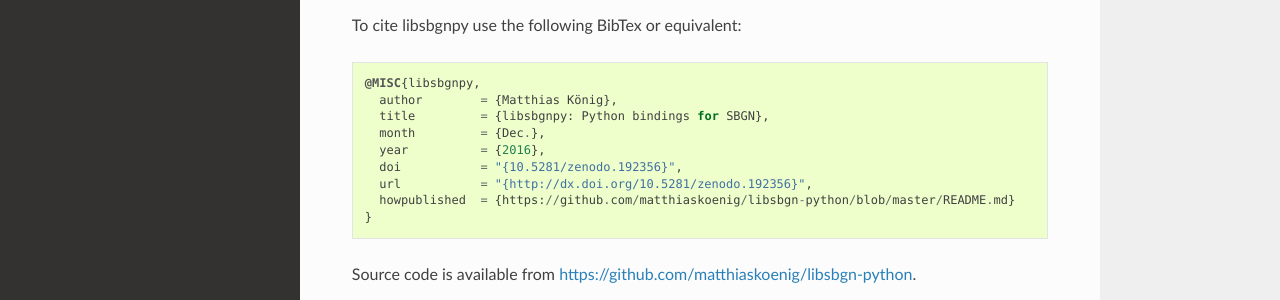
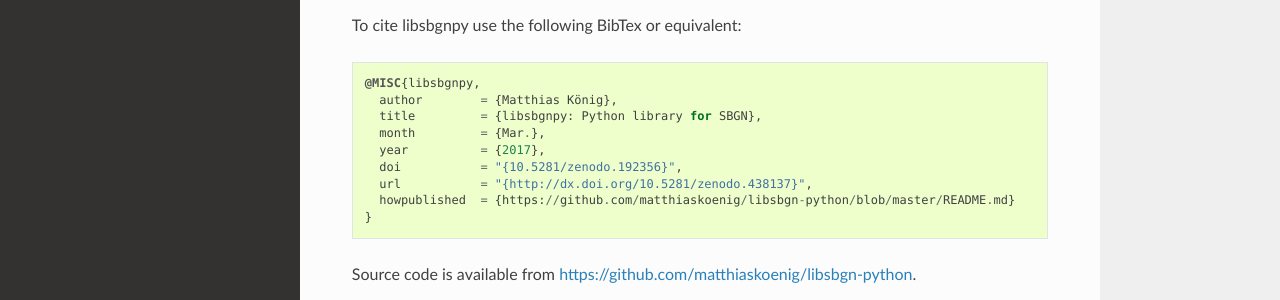
Before and after one commit to matthiaskoenig/libsbgn-python, a Sphinx documentation site: the page built from docs/introduction.rst, in a window 1280 px wide and 1266 px high. Shown: the part 456-756 px from the top of the window. Built offline with Sphinx 7.4.7 and the Read the Docs theme 2.0.0, drawn with Linux system fonts in a browser that asks for light colours.

Commit message:
updated zenodo in docs

```diff
--- a/docs/introduction.rst
+++ b/docs/introduction.rst
@@ -13,11 +13,11 @@ To cite libsbgnpy use the following BibTex or equivalent::
 
     @MISC{libsbgnpy,
       author        = {Matthias König},
-      title         = {libsbgnpy: Python bindings for SBGN},
-      month         = {Dec.},
-      year          = {2016},
+      title         = {libsbgnpy: Python library for SBGN},
+      month         = {Mar.},
+      year          = {2017},
       doi           = "{10.5281/zenodo.192356}",
-      url           = "{http://dx.doi.org/10.5281/zenodo.192356}",
+      url           = "{http://dx.doi.org/10.5281/zenodo.438137}",
       howpublished  = {https://github.com/matthiaskoenig/libsbgn-python/blob/master/README.md}
     }
 
```
Also changed, not shown: README.md (+1 -1 lines).
